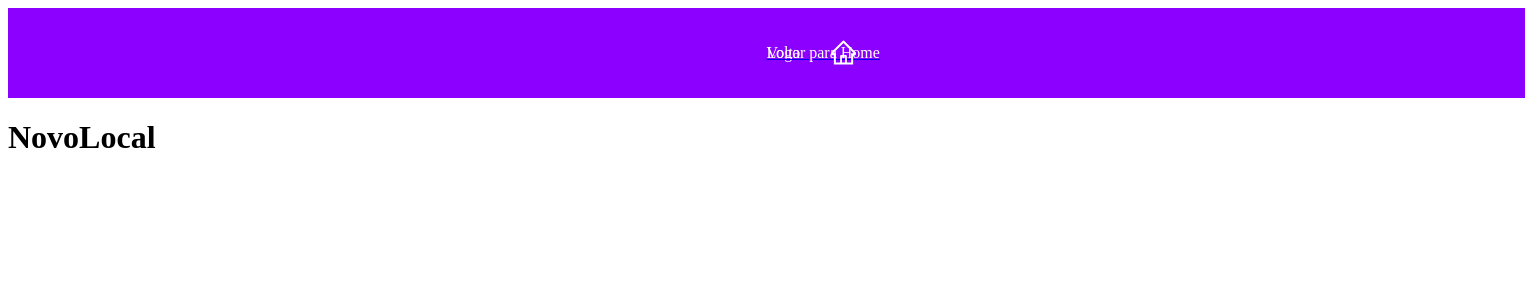
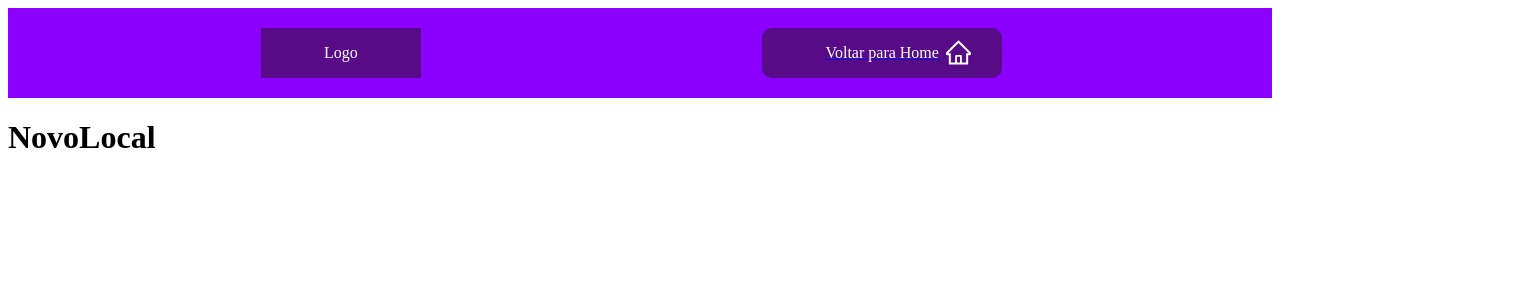
Before and after one commit to cpejr/front-web-mvpclinicas, a React (Vite) app: page /novolocal in a window 1280 px wide. Shown: the top 300 px of the page, 1525 px wide, since content can reach past the window. Built offline with nearby package versions, Linux system fonts and the light colour scheme.

Commit message:
fix: Nome do Header alterado, estilização padronizada

```diff
--- a/src/Components/Header/Styles.js
+++ b/src/Components/Header/Styles.js
@@ -9,10 +9,30 @@ export const ContainerHeader = styled.div`
   align-items: center;
   background-color: #8B00FF;
   height: 90px;
-  padding-left: 60%;
-  padding-right: 60%;
+  padding-left: 45%;
+  padding-right: 45%;
   margin-bottom: 1%;
   color:${Cores.branco};
+  @media (max-width: 820px) {
+    padding-right: 50%;
+    padding-left: 50%;
+  }
+  @media (max-width: 768px) {
+    padding-right: 60%;
+    padding-left: 60%;
+  }
+  @media (max-width: 540px) {
+    padding-right: 60%;
+    padding-left: 60%;
+  }
+  @media (max-width: 425px) {
+    padding-right: 40%;
+    padding-left: 40%;
+  }
+  @media (max-width: 375px) {
+    padding-right: 30%;
+    padding-left: 30%;
+  }
 `;
 export const Texto = styled.p`
  color: white;
@@ -82,7 +102,6 @@ export const CaixaLink2 = styled.div`
   display: flex;
   flex-direction: row;
   justify-content: flex-start;
-  border-radius: 10px;
   justify-content: space-around;
   align-items: left;
   padding-right: 50%;
--- a/src/Components/Header2/index.js
+++ /dev/null
@@ -1 +0,0 @@
-export { default } from "./Header2"
--- a/src/Components/Header2/Header2.jsx
+++ b/src/Components/HeaderHome/HeaderHome.jsx
@@ -1,7 +1,7 @@
 import { Link } from "react-router-dom";
 import { ContainerHeader, Texto2, CaixaLink, Texto, CaixaLink2} from "./Styles";
 import { HomeOutlined } from '@ant-design/icons';
-function Header2() {
+function HeaderHome() {
 
   return (
     <ContainerHeader>
@@ -20,4 +20,4 @@ function Header2() {
     </ContainerHeader>
   );
 }
-export default Header2;
+export default HeaderHome;
--- a/src/Components/Header2/Styles.js
+++ b/src/Components/HeaderHome/Styles.js
@@ -4,15 +4,35 @@ import { Link } from 'react-router-dom';
 
 
 export const ContainerHeader = styled.div`
-  display: flex;
-  flex-direction: row;
-  align-items: center;
-  background-color: #8B00FF;
-  height: 90px;
+display: flex;
+flex-direction: row;
+align-items: center;
+background-color: #8B00FF;
+height: 90px;
+padding-left: 45%;
+padding-right: 45%;
+margin-bottom: 1%;
+color:${Cores.branco};
+@media (max-width: 820px) {
+  padding-right: 50%;
+  padding-left: 50%;
+}
+@media (max-width: 768px) {
+  padding-right: 60%;
   padding-left: 60%;
+}
+@media (max-width: 540px) {
   padding-right: 60%;
-  margin-bottom: 1%;
-  color:${Cores.branco};
+  padding-left: 60%;
+}
+@media (max-width: 425px) {
+  padding-right: 40%;
+  padding-left: 40%;
+}
+@media (max-width: 375px) {
+  padding-right: 30%;
+  padding-left: 30%;
+}
 `;
 export const Texto = styled.p`
  color: white;
@@ -82,7 +102,6 @@ export const CaixaLink2 = styled.div`
   display: flex;
   flex-direction: row;
   justify-content: flex-start;
-  border-radius: 10px;
   justify-content: space-around;
   align-items: left;
   padding-right: 50%;
--- /dev/null
+++ b/src/Components/HeaderHome/index.js
@@ -0,0 +1 @@
+export { default } from "./HeaderHome"
--- a/src/pages/Local/Local.jsx
+++ b/src/pages/Local/Local.jsx
@@ -37,7 +37,7 @@ import {
 import Botao from "../../Styles/Botao/Botao";
 import Input from "../../Styles/Input/Input";
 import fotoPerfil from "../../assets/montanha.jpg";
-import Header2 from "../../Components/Header2/Header2";
+import HeaderHome from "../../Components/HeaderHome/HeaderHome";
 import * as managerService from "../../services/ManagerService/managerService";
 
 function Local() {
@@ -86,7 +86,7 @@ function Local() {
   return (
     <Body>
       <Conteudo>
-        <Header2/>
+        <HeaderHome/>
         <FotoNome>
           <CaixaFoto>
             <img
--- a/src/pages/NovoComentario/NovoComentario.jsx
+++ b/src/pages/NovoComentario/NovoComentario.jsx
@@ -1,9 +1,9 @@
 import React from "react";
-import Header2 from "../../Components/Header2/Header2";
+import HeaderHome from "../../Components/HeaderHome/HeaderHome";
 function NovoComentario(){
   return (
     <div>
-      <Header2/>
+      <HeaderHome/>
       <h1>NovoComentario</h1>
     </div>
   )
--- a/src/pages/NovoLocal/NovoLocal.jsx
+++ b/src/pages/NovoLocal/NovoLocal.jsx
@@ -1,9 +1,9 @@
 import React from "react";
-import Header2 from "../../Components/Header2/Header2";
+import HeaderHome from "../../Components/HeaderHome/HeaderHome";
 function NovoLocal(){
   return (
     <div>
-      <Header2/>
+      <HeaderHome/>
       <h1>NovoLocal</h1>
     </div>
   )
--- a/src/pages/Perfil/Perfil.jsx
+++ b/src/pages/Perfil/Perfil.jsx
@@ -26,7 +26,7 @@ import Input from "../../Styles/Input/Input";
 import { data, telefone } from '../../utils/masks';
 
 import fotoPerfil from "../../assets/montanha.jpg"
-import Header2 from "../../Components/Header2/Header2";
+import HeaderHome from "../../Components/HeaderHome/HeaderHome";
 import * as managerService from "../../services/ManagerService/managerService";
 
 
@@ -46,7 +46,7 @@ function Perfil() {
 
   return (
     <Body>
-      <Header2/>
+      <HeaderHome/>
       <Conteudo>
         <CaixaFoto>
           <img
```
